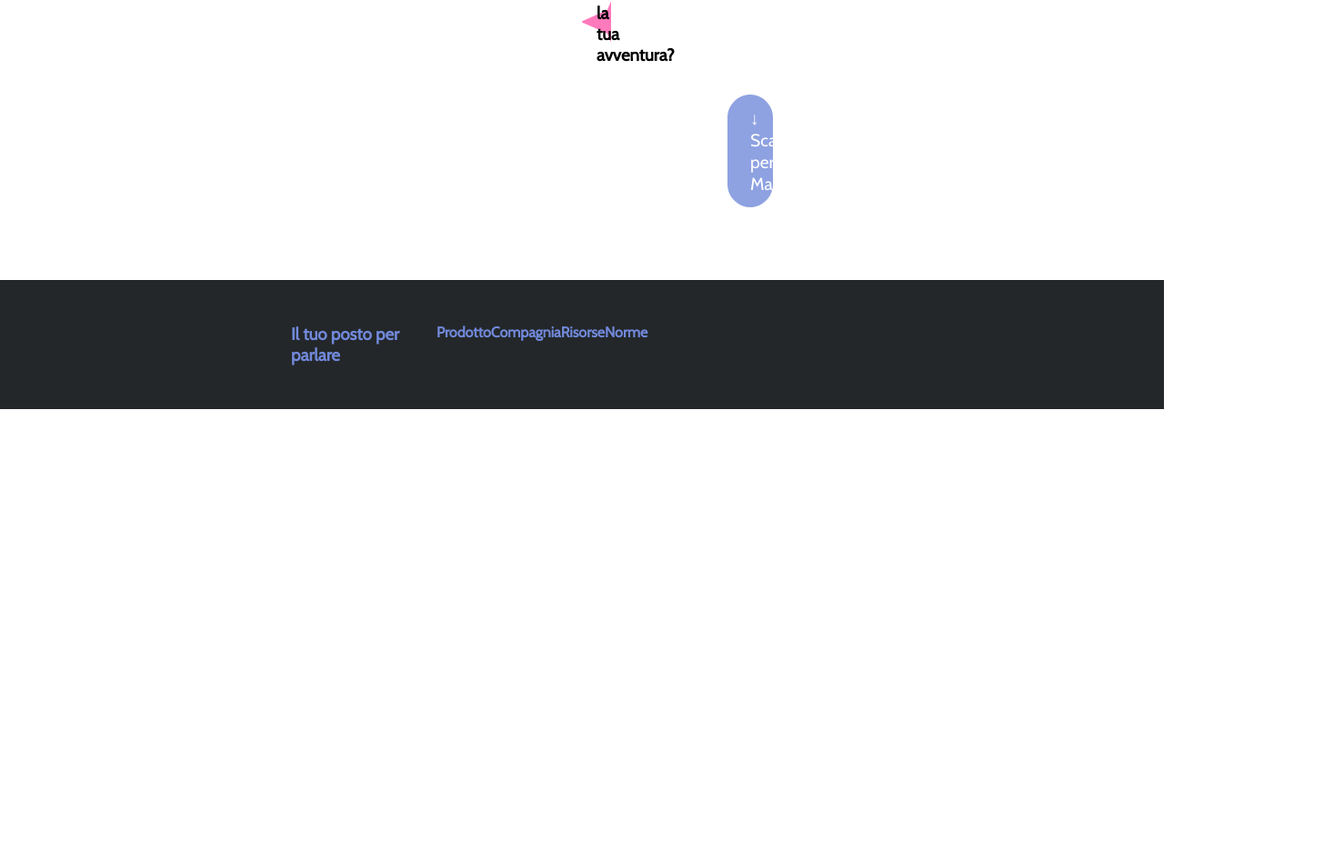
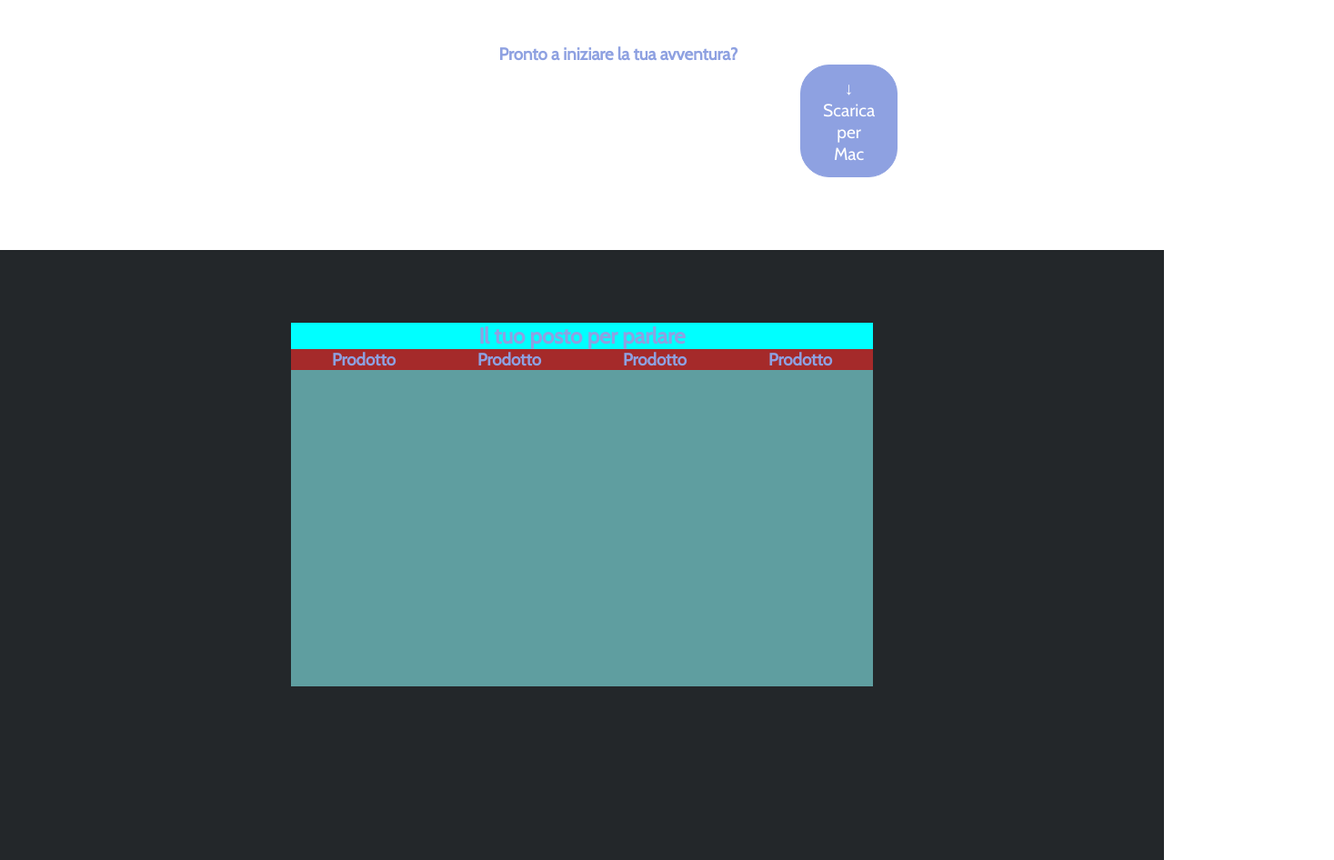
Before and after one commit to ManuelBravaccini/htmlcss-struttura-discord, a plain HTML site: page index.html in a window 1280 px wide. Shown: the part 3734-4680 px from the top of the page at 91% size, 1467 px wide, since content can reach past the window. Before the commit the page ends 4184 px from the top, so only its background shows below. Drawn offline with nearby package versions, Linux system fonts and the light colour scheme.

Commit message:
Implementing footer

```diff
--- a/index.html
+++ b/index.html
@@ -84,27 +84,36 @@
                 <p>
                     Video e audio a bassa latenza ti faranno sentire come se foste tutti nella stessa stanza. Fai ciao in video, guarda gli amici giocare in streaming, o riunitevi in una sessione di disegno con la condivisione schermo.
                 </p>
-            </div>
                 <img src="img/item4-big.svg" alt="Video group chat">
                 <h3>
                     Pronto a iniziare la tua avventura?
                 </h3>
                 <button id="purple">&darr; Scarica per Mac</button>
+            </div>
         </section>
     </main>
-    <footer class="info flex">
-        <div class="sos flex">
-            <h3>Il tuo posto per parlare</h3>
+    <footer>  <!--Footer-->
+        <section class="main-footer">
+            <div class="socials flex">
+                <h2>
+                    Il tuo posto per parlare
+                </h2>
             </div>
-        <div class="ses flex">
-            <h4>Prodotto</h4>
-            <h4>Compagnia</h4>
-            <h4>Risorse</h4>
-            <h4>Norme</h4>
+            <div class="links flex">
+                <h3>
+                    Prodotto
+                </h3>
+                <h3>
+                    Prodotto
+                </h3>
+                <h3>
+                    Prodotto
+                </h3>
+                <h3>
+                    Prodotto
+                </h3>
             </div>
-        <div>
-
-        </div>
+        </section>
     </footer>
 </body>
 </html>
--- a/style.css
+++ b/style.css
@@ -101,20 +101,27 @@ button#purple{
     font-size: 1.2rem;
 }
 
-footer.info{
+footer{    /*Footer*/
     background-color: #23272a;
-
-    padding: 3rem 20rem;
+    height: 1000px;
+    padding: 5rem 20rem;
 }
 
-footer h3, h4 {
-    color: #7289da;
+.main-footer{
+    background-color: cadetblue;
+    height: 400px;
 }
 
-div.sos{
-    width: 25%
+div.socials{
+    background-color: aqua;
+    justify-content: space-around;
 }
 
-div.ses{
-    width: 75%;
+div.links{
+    justify-content: space-around;
+    background-color: brown;
 }
+
+.main-footer h2, h3{
+    color: #8ea1e1;
+}
```
Lines whose indentation alone changed are shown as unchanged.
